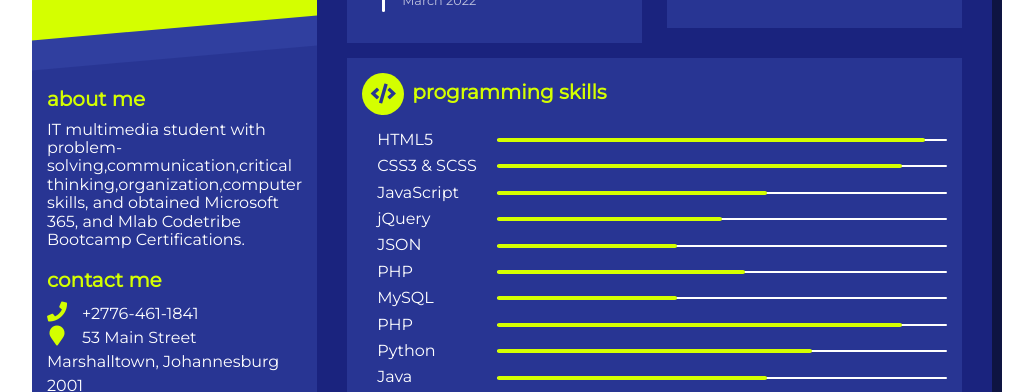
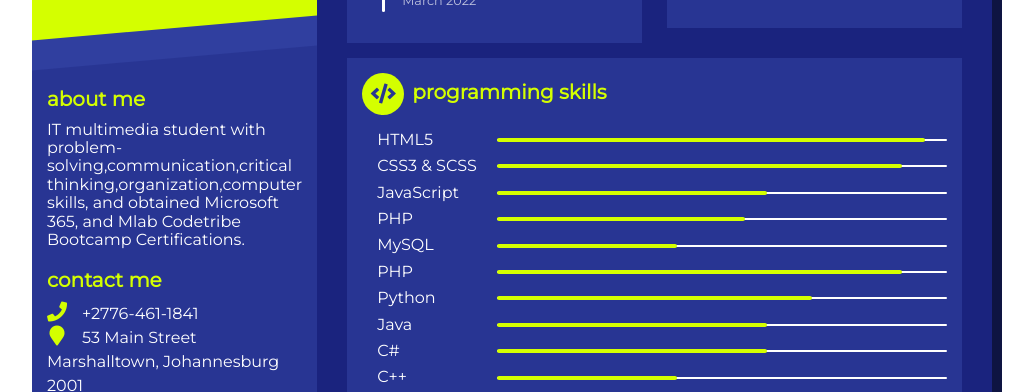
Before and after one commit to M-h-sh/Mthokozisi-Hlatshwayo-Online-Resume, a plain HTML site: page index.html in a window 1280 px wide. Shown: the part 339-731 px from the top of the page, without its empty margins (128-1161 px from the left). Drawn offline with nearby package versions, Linux system fonts and the light colour scheme.

Commit message:
Update index.html

```diff
--- a/index.html
+++ b/index.html
@@ -77,16 +77,6 @@
           </div>
         </li>
         <li data-percent="60"><span>JavaScript</span>
-          <div class="skills-bar">
-            <div class="bar"></div>
-          </div>
-        </li>
-        <li data-percent="50"><span>jQuery</span>
-          <div class="skills-bar">
-            <div class="bar"></div>
-          </div>
-        </li>
-        <li data-percent="40"><span>JSON</span>
           <div class="skills-bar">
             <div class="bar"></div>
           </div>
```
